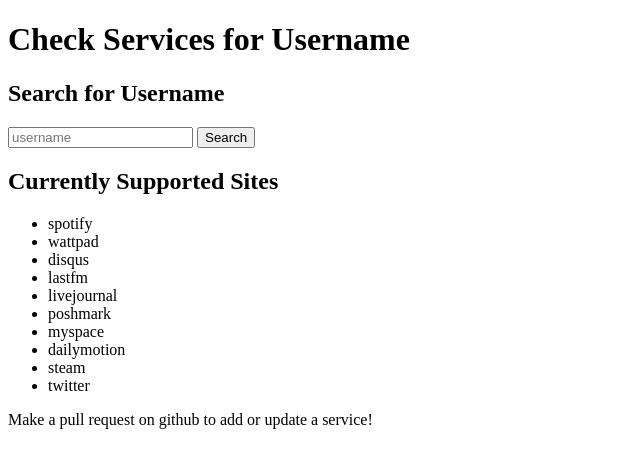
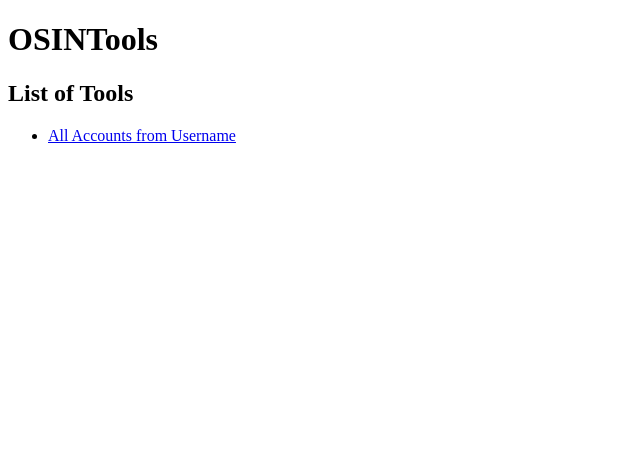
Before and after one commit to TheMarstonConnell/OSINTools, a plain HTML site: page index.html in a window 1280 px wide. Shown: the whole page, without its empty margins (0-640 px from the left). Drawn offline with Linux system fonts and the light colour scheme.

Commit message:
Multiple Tools

```diff
--- a/index.html
+++ b/index.html
@@ -4,21 +4,13 @@
     <meta charset="UTF-8">
     <meta http-equiv="X-UA-Compatible" content="IE=edge">
     <meta name="viewport" content="width=device-width, initial-scale=1.0">
-    <script src="index.js"></script>
-    <title>Account Finder</title>
+    <title>OSINTools</title>
 </head>
-<body onload="list_services();">
-    <h1>Check Services for Username</h1>
-    <h2>Search for Username</h2>
-    <form onsubmit="return showAccounts();">
-        <input id="username_field" type="text" name="username" id="username" placeholder="username">
-        <input type="submit" value="Search">
-    </form>
-
-    <h2>Currently Supported Sites</h2>
-    <ul id="service_list">
+<body>
+    <h1>OSINTools</h1>
+    <h2>List of Tools</h2>
+    <ul>
+        <li><a href="/usernames.html">All Accounts from Username</a></li>
     </ul>
-
-    <p>Make a pull request on github to add or update a service!</p>
 </body>
 </html>
```
Also changed, not shown: usernames.html (added, +24 -0 lines), usernames.js (renamed from index.js).
